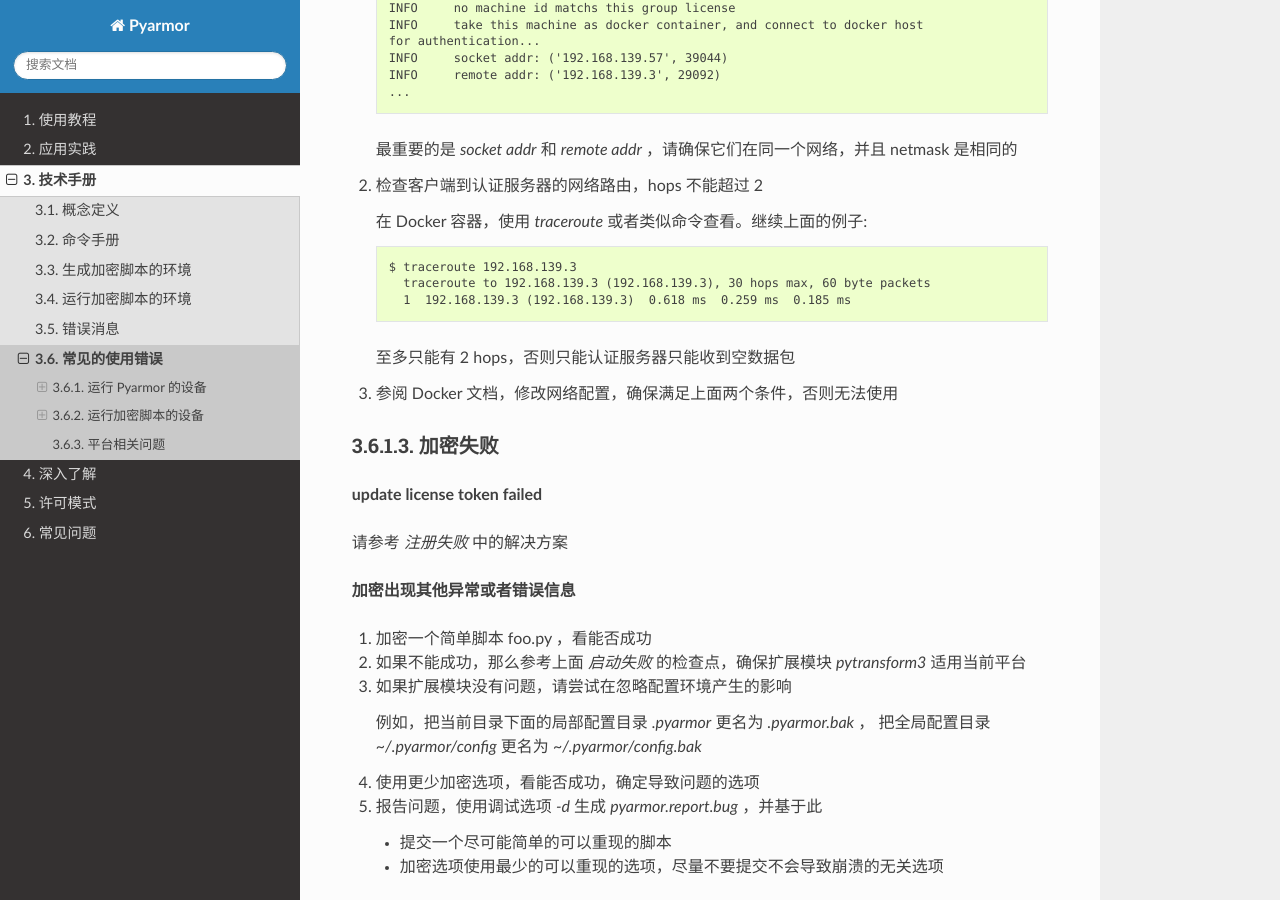
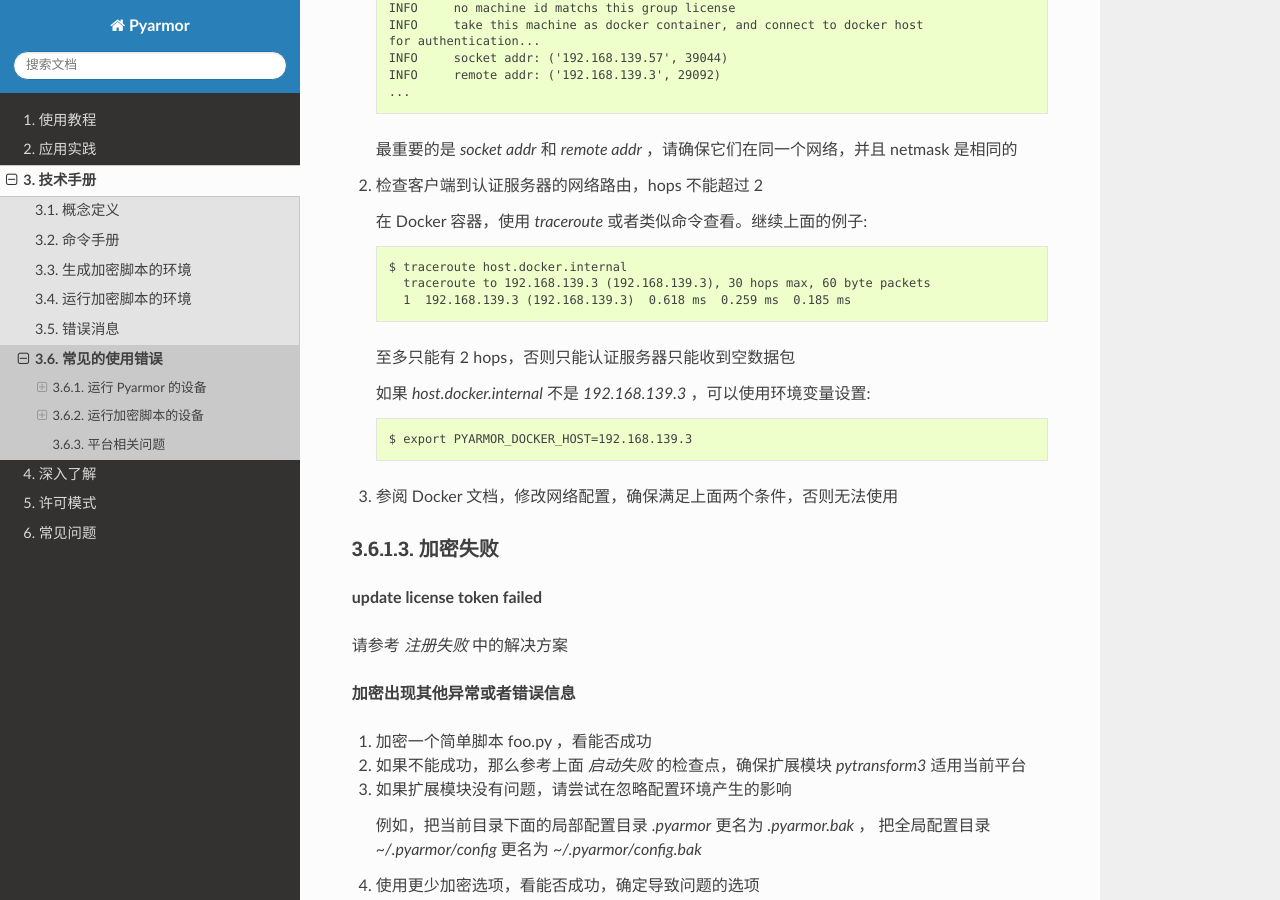
Before and after one commit to dashingsoft/pyarmor-docs-zh, a Sphinx documentation site: the page built from docs/reference/solutions.rst, in a window 1280 px wide and 900 px high, scrolled down 3619 px. Built offline with Sphinx 7.4.7 and the Read the Docs theme 3.1.0, drawn with Linux system fonts in a browser that asks for light colours.

Commit message:
Refine doc

```diff
--- a/docs/reference/solutions.rst
+++ b/docs/reference/solutions.rst
@@ -183,11 +183,15 @@
 
    在 Docker 容器，使用 `traceroute` 或者类似命令查看。继续上面的例子::
 
-     $ traceroute 192.168.139.3
+     $ traceroute host.docker.internal
        traceroute to 192.168.139.3 (192.168.139.3), 30 hops max, 60 byte packets
        1  192.168.139.3 (192.168.139.3)  0.618 ms  0.259 ms  0.185 ms
 
    至多只能有 2 hops，否则只能认证服务器只能收到空数据包
+
+   如果 `host.docker.internal` 不是 `192.168.139.3` ，可以使用环境变量设置::
+
+     $ export PYARMOR_DOCKER_HOST=192.168.139.3
 
 3. 参阅 Docker 文档，修改网络配置，确保满足上面两个条件，否则无法使用
 
```
